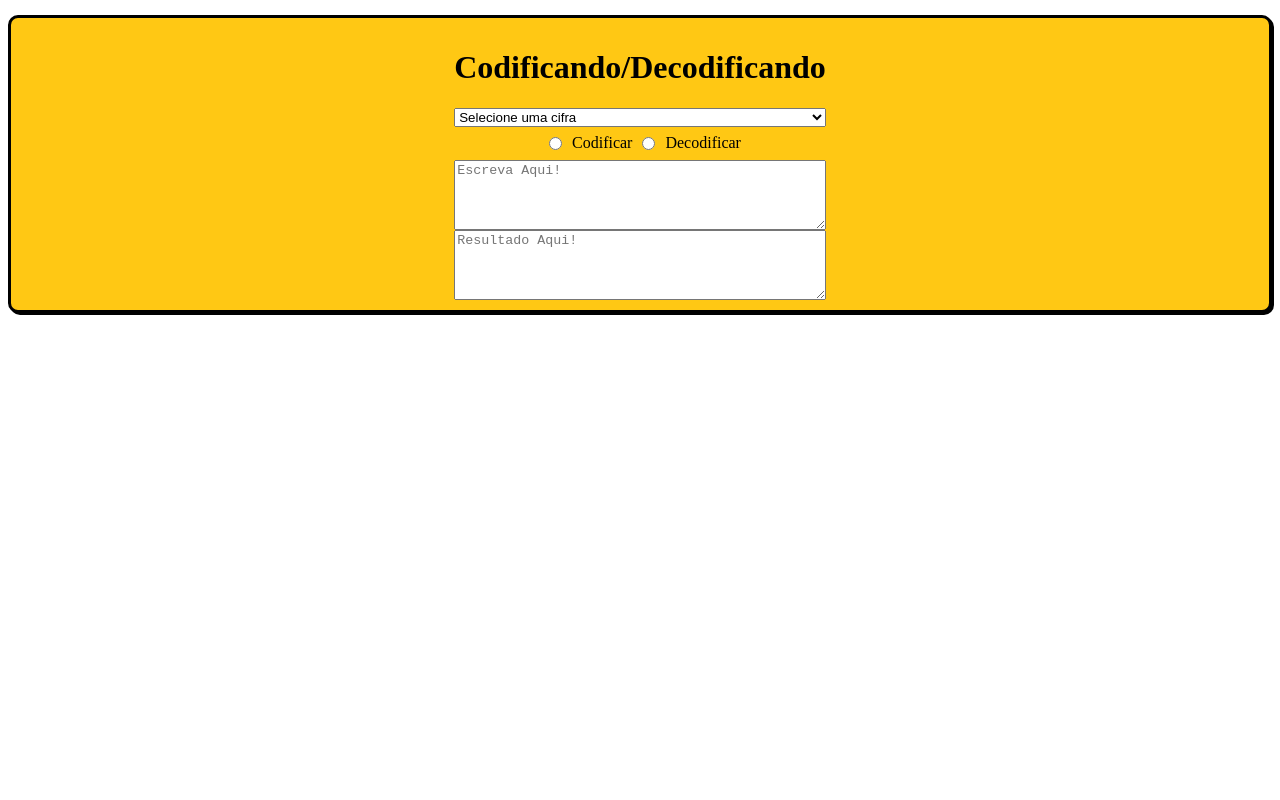
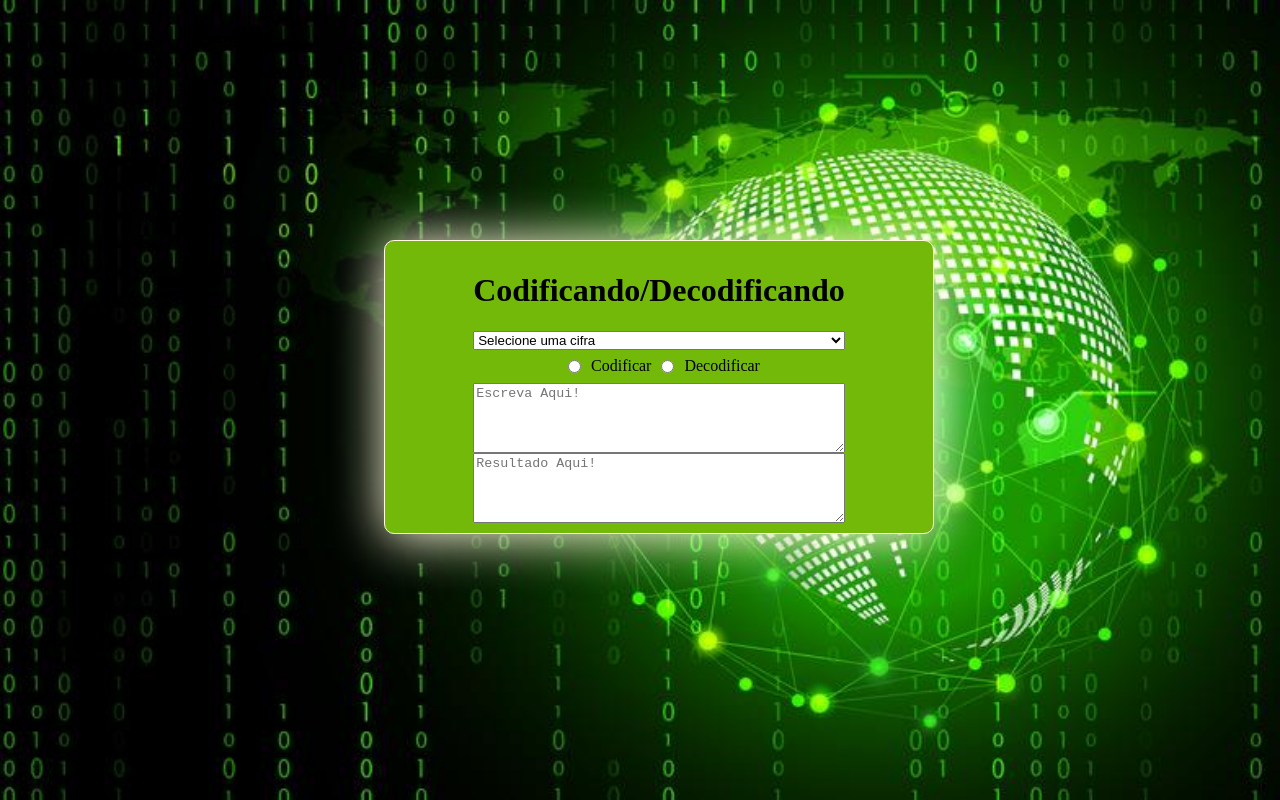
Before and after one commit to RafaelSFsoares/codificador, a plain HTML site: page index.html in a window 1280 px wide. Drawn offline with Linux system fonts and the light colour scheme.

Commit message:
css implementado

```diff
--- /dev/null
+++ b/reset.css
@@ -0,0 +1,48 @@
+/* http://meyerweb.com/eric/tools/css/reset/
+   v2.0 | 20110126
+   License: none (public domain)
+*/
+
+html, body, div, span, applet, object, iframe,
+h1, h2, h3, h4, h5, h6, p, blockquote, pre,
+a, abbr, acronym, address, big, cite, code,
+del, dfn, em, img, ins, kbd, q, s, samp,
+small, strike, strong, sub, sup, tt, var,
+b, u, i, center,
+dl, dt, dd, ol, ul, li,
+fieldset, form, label, legend,
+table, caption, tbody, tfoot, thead, tr, th, td,
+article, aside, canvas, details, embed,
+figure, figcaption, footer, header, hgroup,
+menu, nav, output, ruby, section, summary,
+time, mark, audio, video {
+	margin: 0;
+	padding: 0;
+	border: 0;
+	font-size: 100%;
+	font: inherit;
+	vertical-align: baseline;
+}
+/* HTML5 display-role reset for older browsers */
+article, aside, details, figcaption, figure,
+footer, header, hgroup, menu, nav, section {
+	display: block;
+}
+body {
+	line-height: 1;
+}
+ol, ul {
+	list-style: none;
+}
+blockquote, q {
+	quotes: none;
+}
+blockquote:before, blockquote:after,
+q:before, q:after {
+	content: '';
+	content: none;
+}
+table {
+	border-collapse: collapse;
+	border-spacing: 0;
+}
--- a/style.css
+++ b/style.css
@@ -1,17 +1,30 @@
+body {
+    display: flex;
+    background-image: url('./img/imagemDeFundo.jpg');
+    background-repeat: no-repeat;
+    background-size: cover;
+}
+
+
 .container{
     display: flex;
     justify-content: center;
-    border: 3px solid black;
-    background: #ffc814;
-    margin: 15px auto;
+    border: 1px solid cornsilk;
+    background: rgb(115, 185, 10);
+    position: absolute;
+    top: 30%;
+    left: 30%;
     padding: 10px 50px;
     border-radius: 10px;
-    box-shadow: 2px 2px  rgb(0, 0, 0);
+    box-shadow: 2px 2px 50px 2px cornsilk;
+    width: 35%;
+
 }
 
 .container-menu {
     display: flex;
     flex-direction: column;
+
 
 }
 
```
Also changed, not shown: index.html (+1 -0 lines), img/imagemDeFundo.jpg (added).
